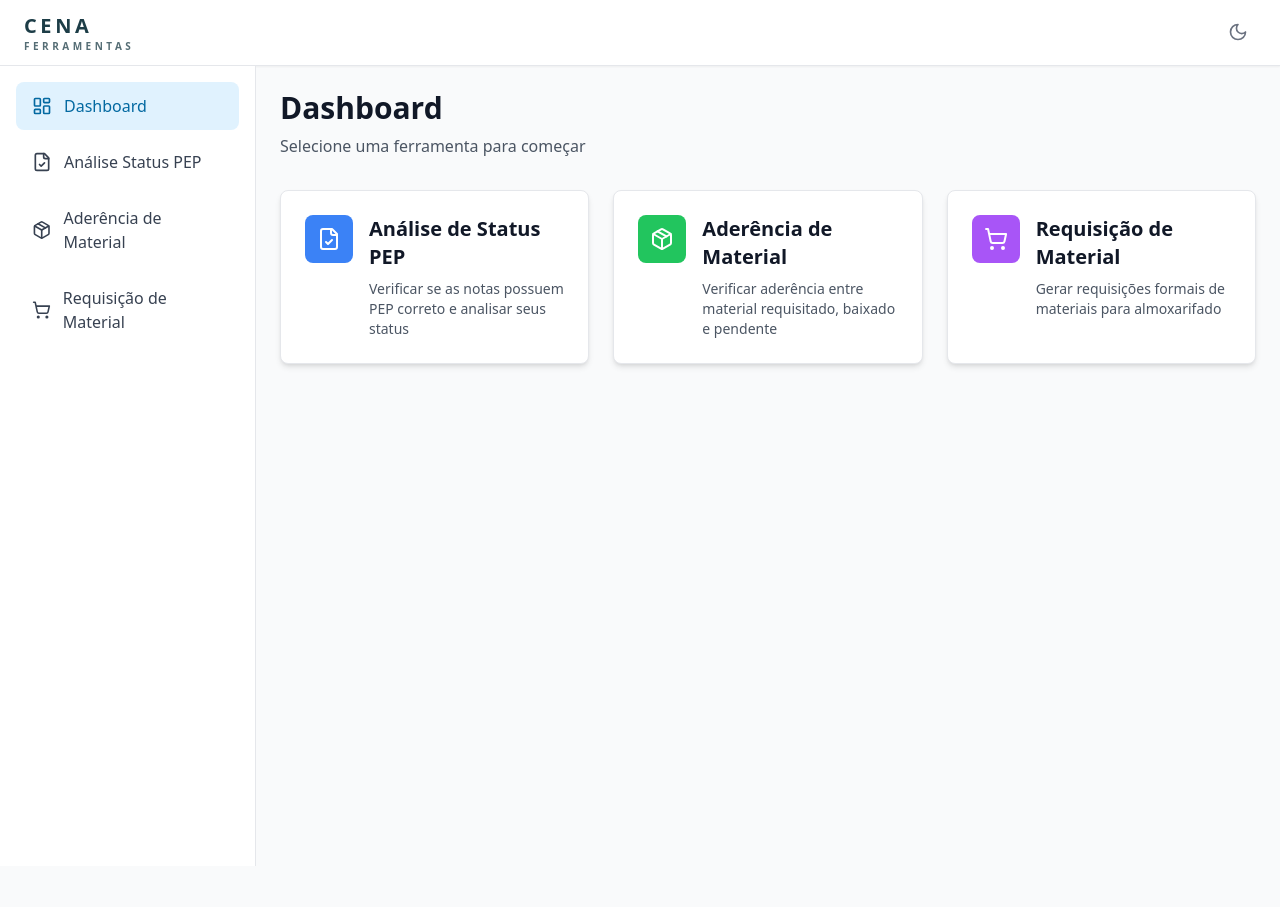
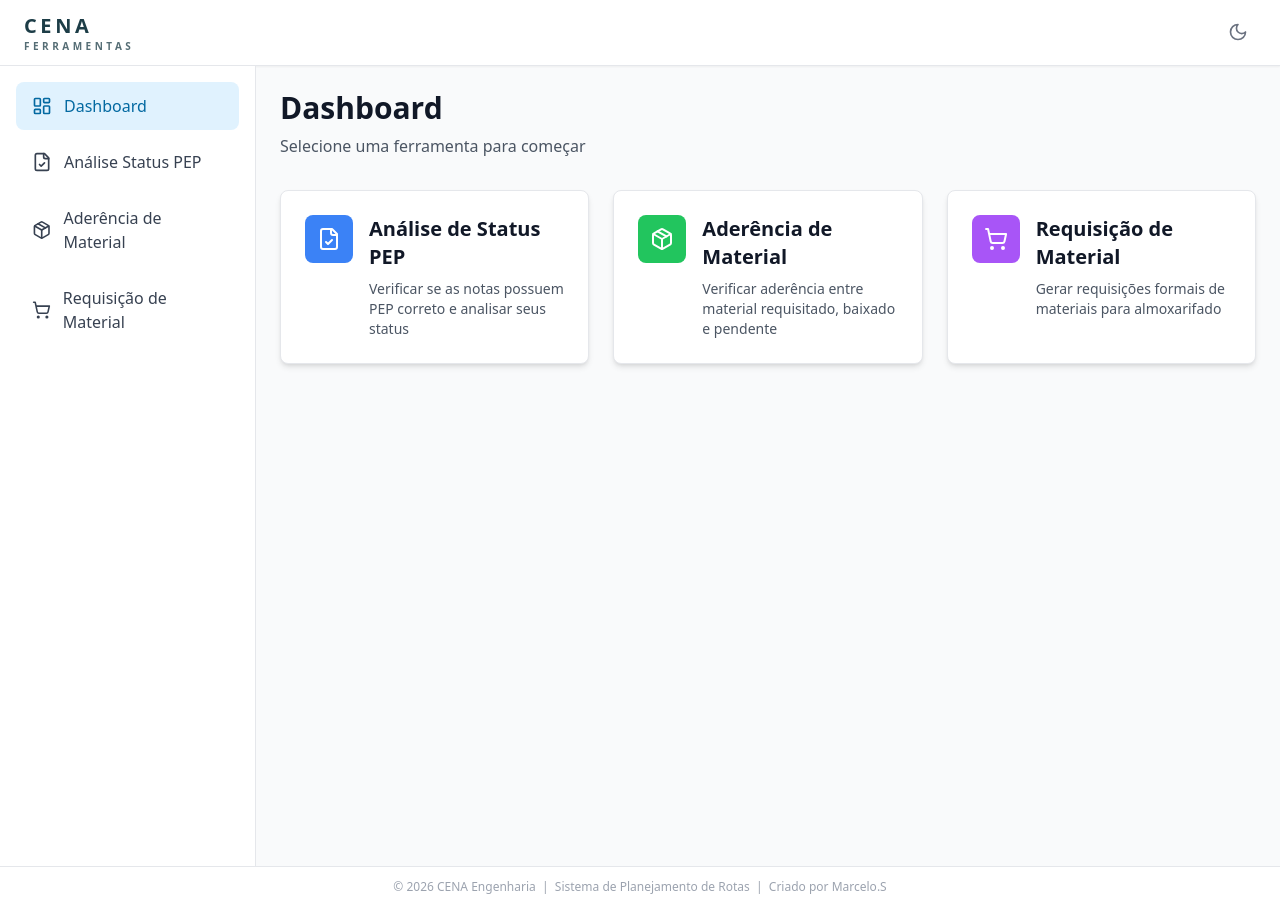
Before and after one commit to Marcelodsousa/Ferramentas-cena, a React (Vite) app: page / in a window 1280 px wide. Before the commit the page ends 866 px from the top, so only its background shows below. Built offline with nearby package versions, Linux system fonts and the light colour scheme; no server answers.

Commit message:
feat: adicionar rodapÃ© com crÃ©ditos CENA Engenharia

```diff
--- a/src/components/Layout/Layout.jsx
+++ b/src/components/Layout/Layout.jsx
@@ -11,6 +11,11 @@
           {children}
         </main>
       </div>
+      <footer className="bg-white dark:bg-gray-800 border-t border-gray-200 dark:border-gray-700 py-3 px-6">
+        <p className="text-center text-xs text-gray-400 dark:text-gray-500">
+          © 2026 CENA Engenharia &nbsp;|&nbsp; Sistema de Planejamento de Rotas &nbsp;|&nbsp; Criado por Marcelo.S
+        </p>
+      </footer>
     </div>
   )
 }
```
